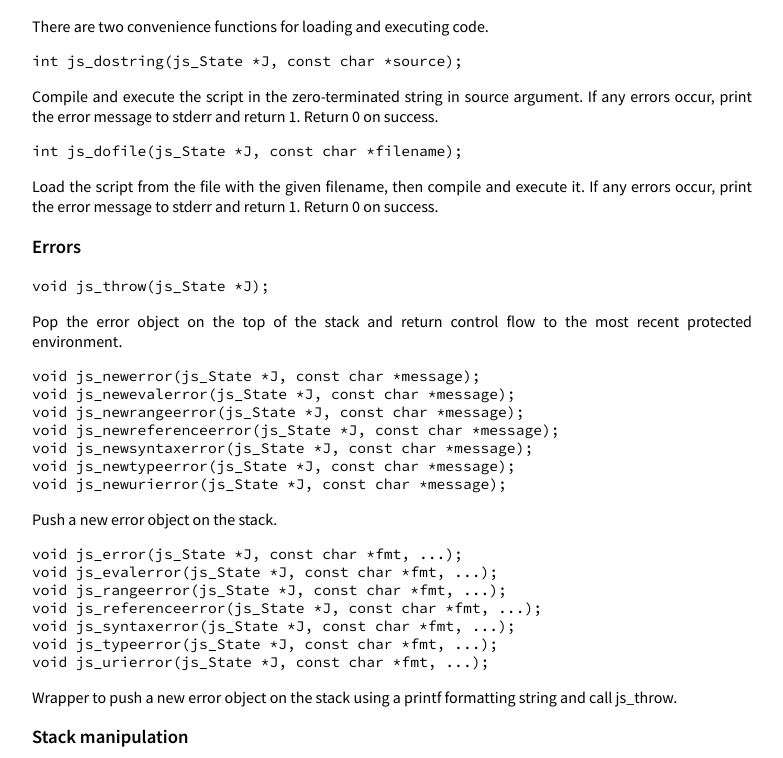
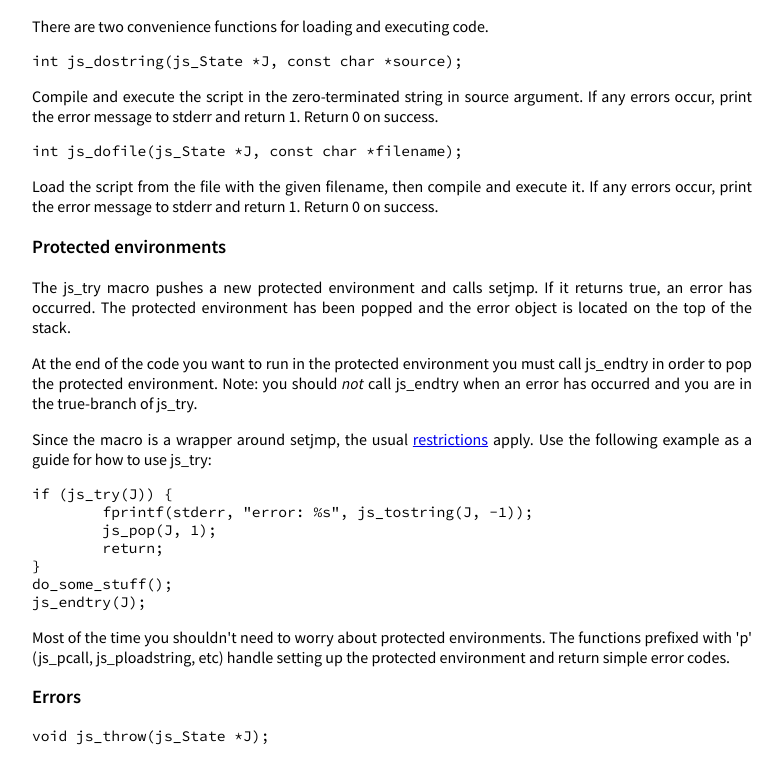
Before and after one commit to ccxvii/mujs, a plain HTML site: page docs/reference.html in a window 1280 px wide. Shown: the part 3361-4119 px from the top of the page, without its empty margins (16-799 px from the left). Drawn offline with Linux system fonts and the light colour scheme.

Commit message:
Document js_try and js_endtry.

```diff
--- a/docs/reference.html
+++ b/docs/reference.html
@@ -103,7 +103,7 @@ When the C function returns, the top value on the stack is passed back to the ca
 
 <p>
 The stack values are accessed using stack indices.
-Index 0 always contains this value, and function arguments are index 1 and up.
+Index 0 always contains the this value, and function arguments are index 1 and up.
 Negative indices count down from the top of the stack, so index -1 is the top of the index and index -2 is the one below that.
 
 <h2>The Application Program Interface</h2>
@@ -260,6 +260,38 @@ int js_dofile(js_State *J, const char *filename);
 Load the script from the file with the given filename, then compile and execute it.
 If any errors occur, print the error message to stderr and return 1.
 Return 0 on success.
+
+<h3>Protected environments</h3>
+
+<p>
+The js_try macro pushes a new protected environment and calls setjmp.
+If it returns true, an error has occurred. The protected environment has been popped
+and the error object is located on the top of the stack.
+
+<p>
+At the end of the code you want to run in the protected environment you must call
+js_endtry in order to pop the protected environment. Note: you should <i>not</i> call
+js_endtry when an error has occurred and you are in the true-branch of js_try.
+
+<p>
+Since the macro is a wrapper around setjmp, the usual
+<a href="http://pubs.opengroup.org/onlinepubs/007908799/xsh/setjmp.html">restrictions</a> apply.
+Use the following example as a guide for how to use js_try:
+
+<pre>
+if (js_try(J)) {
+	fprintf(stderr, "error: %s", js_tostring(J, -1));
+	js_pop(J, 1);
+	return;
+}
+do_some_stuff();
+js_endtry(J);
+</pre>
+
+<p>
+Most of the time you shouldn't need to worry about protected environments.
+The functions prefixed with 'p' (js_pcall, js_ploadstring, etc) handle setting
+up the protected environment and return simple error codes.
 
 <h3>Errors</h3>
 
```
